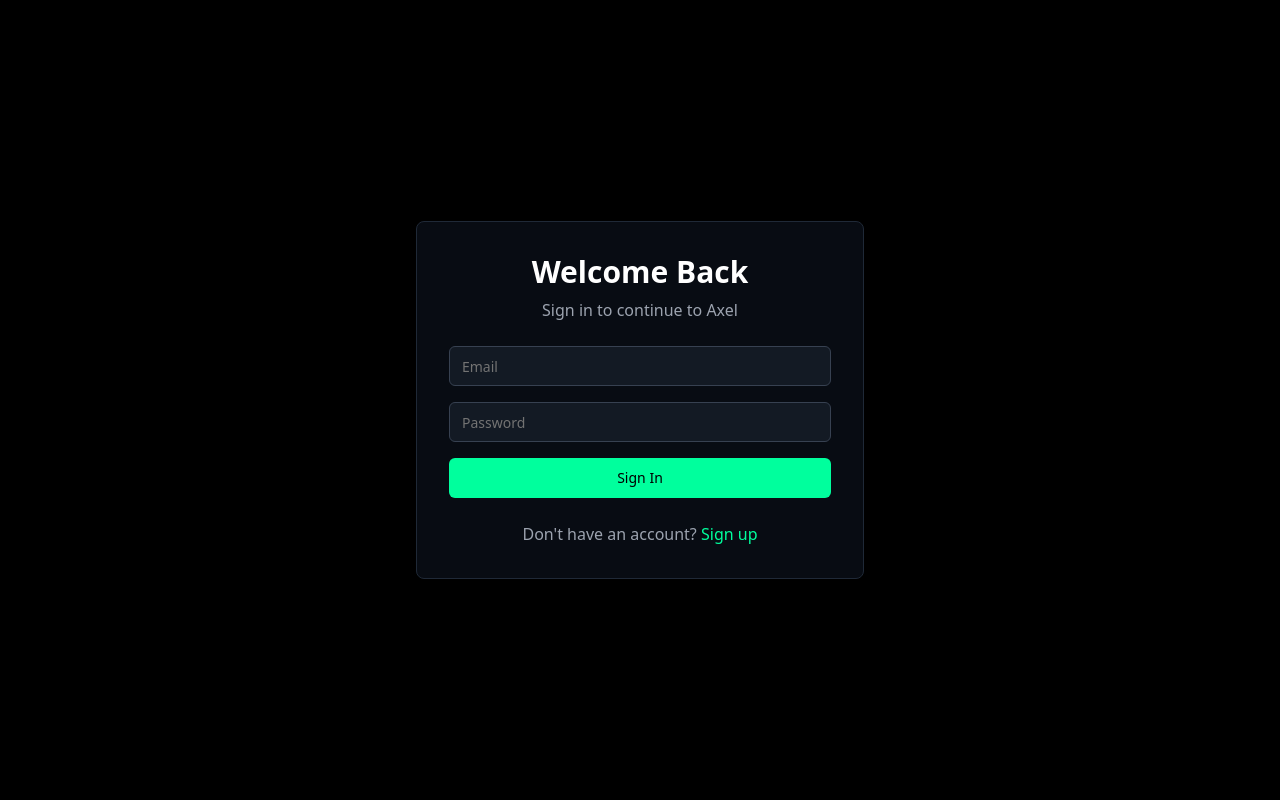
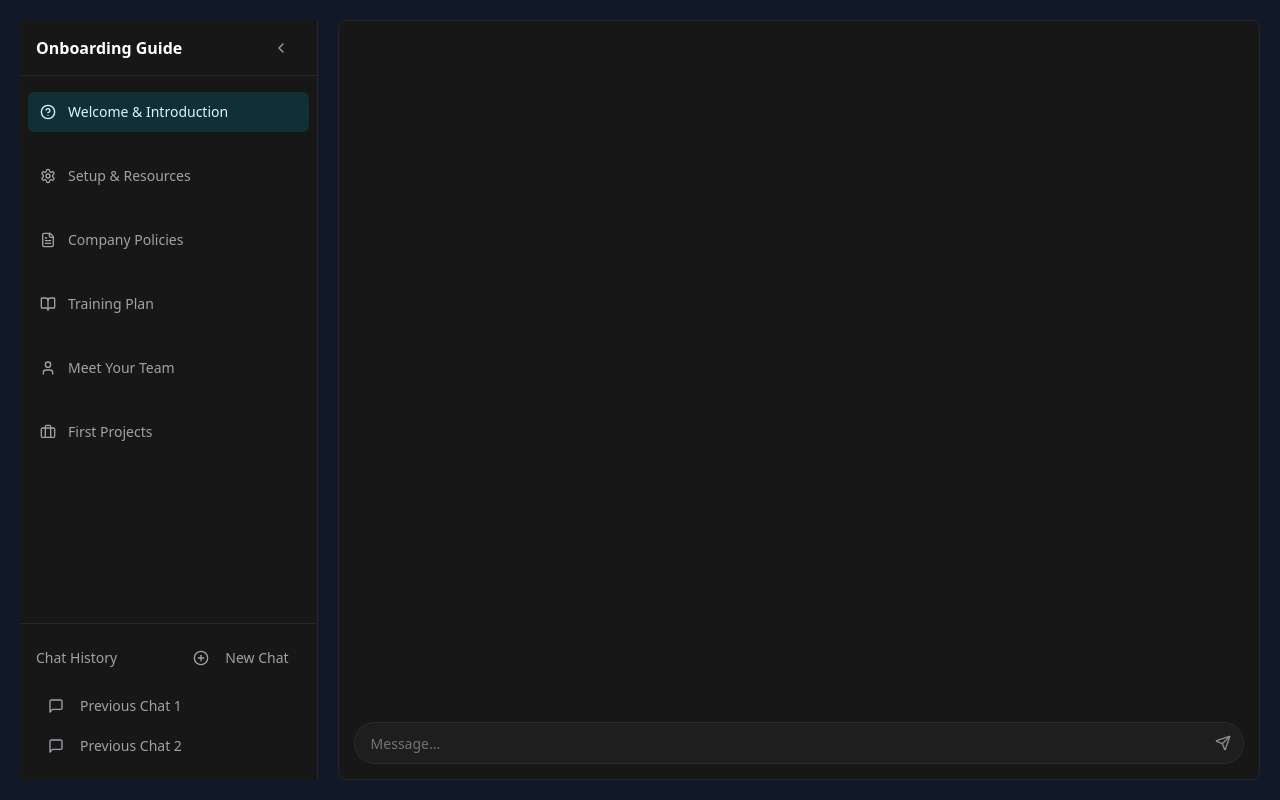
Before and after one commit to kartheesan05/ms-pitch, a Next.js app: page / in a window 1280 px wide. Built offline with nearby package versions, Linux system fonts and the light colour scheme.

Commit message:
add sidebar component with onboarding steps and integrate it into the main page layout

```diff
--- a/src/app/page.jsx
+++ b/src/app/page.jsx
@@ -1,8 +1,24 @@
 "use client";
-import LoginPage from "./login/page";
-export default function Page() {
+
+import { useState } from "react";
+import { Sidebar } from "@/components/sidebar";
+import { Chat } from "@/components/chat";
+
+export default function Home() {
+  const [isCollapsed, setIsCollapsed] = useState(false);
+  const [currentStep, setCurrentStep] = useState("welcome");
 
   return (
-    <LoginPage />
+    <main className="flex min-h-screen flex-col items-center justify-between p-5">
+      <div className="flex w-full h-[calc(100vh-2.5rem)] gap-5">
+        <Sidebar
+          isCollapsed={isCollapsed}
+          setIsCollapsed={setIsCollapsed}
+          currentStep={currentStep}
+          setCurrentStep={setCurrentStep}
+        />
+        <Chat isSidebarCollapsed={isCollapsed} />
+      </div>
+    </main>
   );
 }
--- /dev/null
+++ b/src/components/sidebar.jsx
@@ -0,0 +1,169 @@
+"use client";
+
+import { useState } from "react";
+import { motion } from "framer-motion";
+import { Button } from "@/components/ui/button";
+import { ScrollArea } from "@/components/ui/scroll-area";
+import { cn } from "@/lib/utils";
+import { ChevronLeft, ChevronRight, MessageSquare, HelpCircle, FileText, Settings, User, Briefcase, PlusCircle, BookOpen } from "lucide-react";
+
+const onboardingSteps = [
+  {
+    id: "welcome",
+    title: "Welcome & Introduction",
+    icon: HelpCircle,
+    description: "Get acquainted with our company culture, mission, and values. Learn about our team structure and key contacts."
+  },
+  {
+    id: "setup",
+    title: "Setup & Resources",
+    icon: Settings,
+    description: "Set up your workstation, access credentials, software tools, and learn about available resources for your role."
+  },
+  {
+    id: "policies",
+    title: "Company Policies",
+    icon: FileText,
+    description: "Review important company policies including working hours, time off, benefits, and other HR-related information."
+  },
+  {
+    id: "training",
+    title: "Training Plan",
+    icon: BookOpen,
+    description: "Access your personalized training plan with the skills and knowledge you'll need to develop in your new role."
+  },
+  {
+    id: "team",
+    title: "Meet Your Team",
+    icon: User,
+    description: "Get introduced to your immediate team members, learn about their roles, and schedule 1:1 meetings to establish connections."
+  },
+  {
+    id: "projects",
+    title: "First Projects",
+    icon: Briefcase,
+    description: "Review your first assignments and projects. Get details about expectations, timelines, and available support resources."
+  }
+];
+
+export function Sidebar({ isCollapsed, setIsCollapsed, currentStep, setCurrentStep }) {
+  const [selectedStep, setSelectedStep] = useState(null);
+
+  const toggleSidebar = () => {
+    setIsCollapsed(!isCollapsed);
+  };
+
+  const handleStepClick = (step) => {
+    setCurrentStep(step.id);
+    setSelectedStep(selectedStep && selectedStep.id === step.id ? null : step);
+  };
+
+  return (
+    <div
+      className={cn(
+        "flex flex-col h-[calc(100vh-2.5rem)] bg-neutral-900 border-r border-zinc-800 transition-all duration-300 ease-in-out",
+        isCollapsed ? "w-20" : "w-80"
+      )}
+    >
+      <div className="flex items-center justify-between px-4 h-14 border-b border-zinc-800">
+        <motion.h2
+          initial={false}
+          animate={{ opacity: isCollapsed ? 0 : 1 }}
+          transition={{ duration: 0.2 }}
+          className="font-semibold text-white truncate"
+        >
+          {isCollapsed ? "" : "Onboarding Guide"}
+        </motion.h2>
+        <Button variant="ghost" size="icon" onClick={toggleSidebar} className="text-zinc-400 hover:text-white">
+          {isCollapsed ? <ChevronRight size={18} /> : <ChevronLeft size={18} />}
+        </Button>
+      </div>
+
+      <ScrollArea className="flex-1 px-2 py-4">
+        <div className={cn("space-y-6", isCollapsed && "flex flex-col items-center")}>
+          {onboardingSteps.map((step) => {
+            const isActive = currentStep === step.id;
+            const IconComponent = step.icon;
+
+            return (
+              <div key={step.id} className="space-y-2">
+                <Button
+                  variant="ghost"
+                  onClick={() => handleStepClick(step)}
+                  className={cn(
+                    "flex items-center justify-start w-full gap-3 py-2 transition-colors",
+                    isCollapsed ? "justify-center px-2" : "px-3",
+                    isActive
+                      ? "bg-cyan-600/20 text-cyan-100 hover:bg-cyan-600/30 hover:text-cyan-100"
+                      : "text-zinc-400 hover:text-white hover:bg-zinc-800/50"
+                  )}
+                >
+                  <IconComponent size={18} className={isActive ? "text-cyan-100" : "text-zinc-400"} />
+                  {!isCollapsed && (
+                    <span className="truncate">{step.title}</span>
+                  )}
+                </Button>
+
+                {selectedStep && selectedStep.id === step.id && !isCollapsed && (
+                  <motion.div
+                    initial={{ height: 0, opacity: 0 }}
+                    animate={{ height: "auto", opacity: 1 }}
+                    exit={{ height: 0, opacity: 0 }}
+                    transition={{ duration: 0.2 }}
+                    className="pl-9 pr-3 text-sm text-zinc-400"
+                  >
+                    <p>{step.description}</p>
+                  </motion.div>
+                )}
+              </div>
+            );
+          })}
+        </div>
+      </ScrollArea>
+
+      <div className="mt-auto border-t border-zinc-800 p-4">
+        <div className={cn("flex items-center", isCollapsed ? "justify-center" : "justify-between")}>
+          <motion.div
+            initial={false}
+            animate={{ opacity: isCollapsed ? 0 : 1, width: isCollapsed ? 0 : "auto" }}
+            className="overflow-hidden"
+          >
+            {!isCollapsed && (
+              <p className="text-sm text-zinc-400">Chat History</p>
+            )}
+          </motion.div>
+
+          <Button
+            variant="ghost"
+            size="sm"
+            className="text-zinc-400 hover:text-white"
+          >
+            <PlusCircle size={isCollapsed ? 18 : 16} className="mr-0 md:mr-2" />
+            {!isCollapsed && <span>New Chat</span>}
+          </Button>
+        </div>
+
+        {!isCollapsed && (
+          <div className="mt-3 space-y-1">
+            <Button
+              variant="ghost"
+              size="sm"
+              className="w-full justify-start text-zinc-400 hover:text-white text-sm"
+            >
+              <MessageSquare size={14} className="mr-2" />
+              <span className="truncate">Previous Chat 1</span>
+            </Button>
+            <Button
+              variant="ghost"
+              size="sm"
+              className="w-full justify-start text-zinc-400 hover:text-white text-sm"
+            >
+              <MessageSquare size={14} className="mr-2" />
+              <span className="truncate">Previous Chat 2</span>
+            </Button>
+          </div>
+        )}
+      </div>
+    </div>
+  );
+}
```
